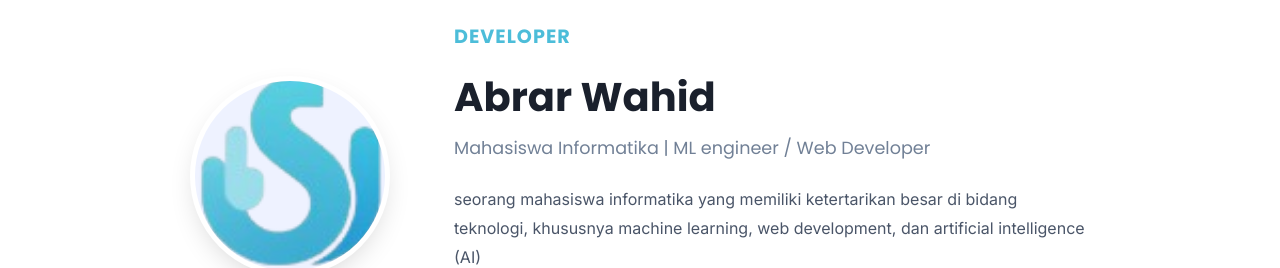
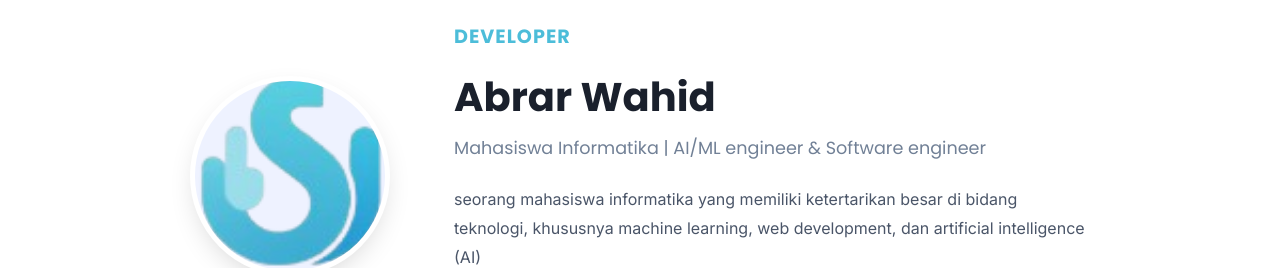
Before and after one commit to abrarwahidd/bisindo-react-v2, a React (Create React App) app in the folder frontend/: page /tentang-kami in a window 1280 px wide. Shown: the part 1680-1948 px from the top of the page. Built offline with nearby package versions, Linux system fonts and the light colour scheme.

Commit message:
change email

```diff
--- a/frontend/src/pages/HubungiKamiPage.js
+++ b/frontend/src/pages/HubungiKamiPage.js
@@ -3,7 +3,7 @@ import React from "react";
 import "./HubungiKamiPage.css"; // Impor file CSS yang akan kita ubah
 
 function HubungiKamiPage() {
-  const email = "signvision@gmail.com";
+  const email = "bvision@gmail.com";
 
   return (
     <div className="hubungi-kami-page">
--- a/frontend/src/pages/TentangKamiPage.js
+++ b/frontend/src/pages/TentangKamiPage.js
@@ -130,7 +130,7 @@ function TentangKamiPage() {
           <div className="profil-info">
             <h2>Developer</h2>
             <h3>Abrar Wahid</h3>
-            <h4>Mahasiswa Informatika | ML engineer / Web Developer</h4>
+            <h4>Mahasiswa Informatika | AI/ML engineer & Software engineer</h4>
             <p className="profil-bio">
               seorang mahasiswa informatika yang memiliki ketertarikan besar di
               bidang teknologi, khususnya machine learning, web development, dan
```
